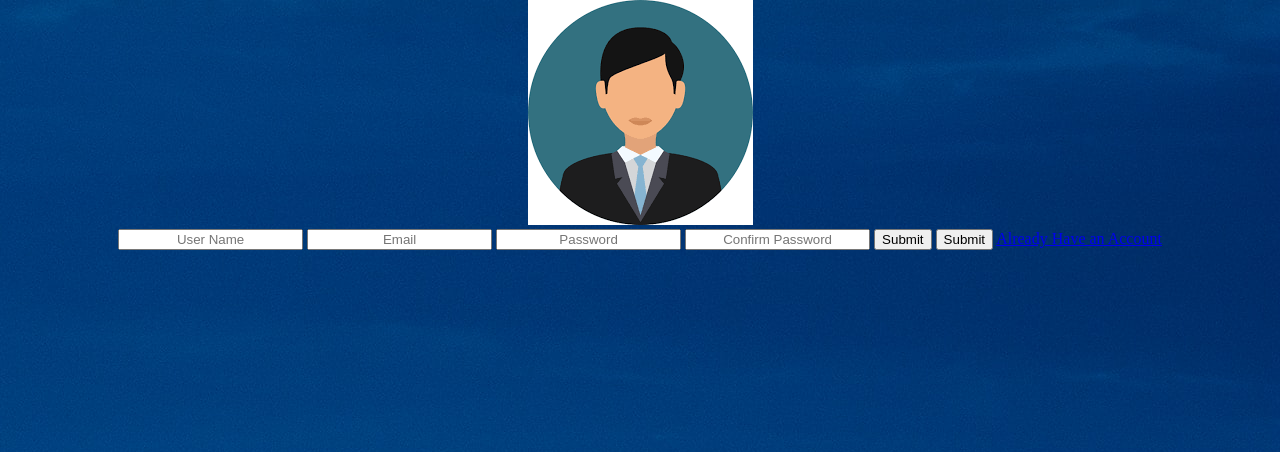
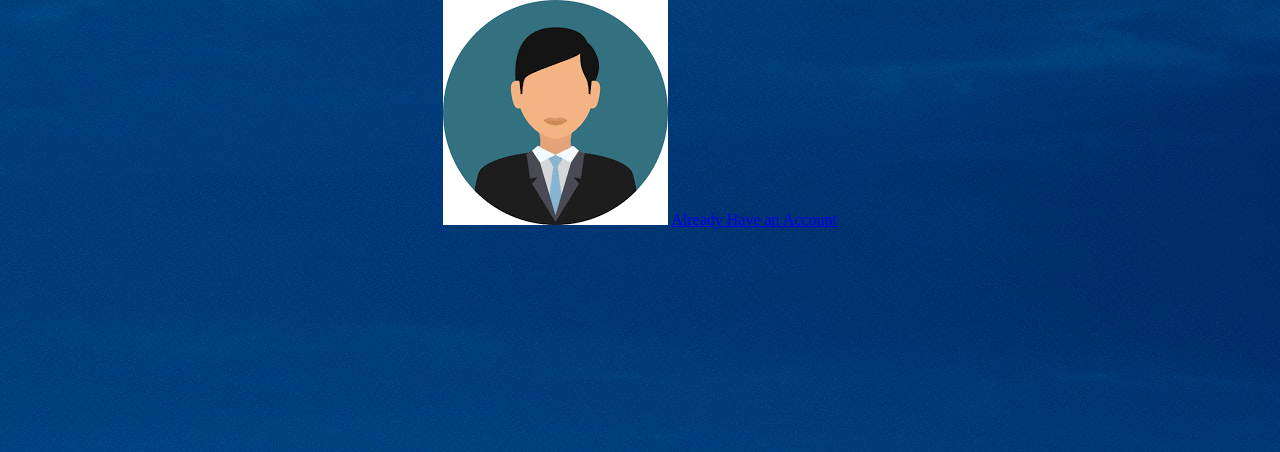
Before and after one commit to gilbert-korir/php-learning, a PHP site: page / in a window 1280 px wide. Shown: the top 452 px of the page. Run offline with PHP 8.4, Linux system fonts and the light colour scheme.

Commit message:
changed message

```diff
--- a/index.php
+++ b/index.php
@@ -13,13 +13,7 @@
 
         <div class = "signup-form">
             <img src="user.png">
-            <form action="process.php" method="post">
-                <input type="text" placeholder="User Name" class="txt" name="UserName">
-                <input type="email" placeholder="Email" class="txt" name="Email">
-                <input type="password" placeholder="Password" class="txt" name="Password">
-                <input type="password" placeholder="Confirm Password" class="txt" name="Cpass">
-                <input type="submit" placeholder="Create Account" class="btn" name="btn-save">
-                <input type="submit" placeholder="Create 2" class="btn" name="btn-save">
+
                 <a href="#"> Already Have an Account</a>
 
             </form>
```
